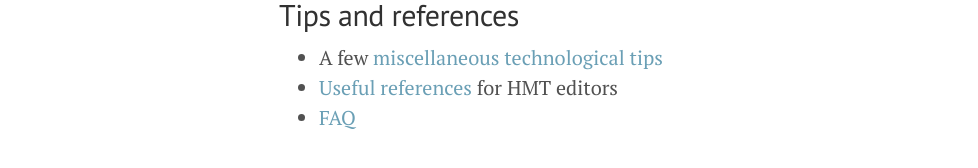
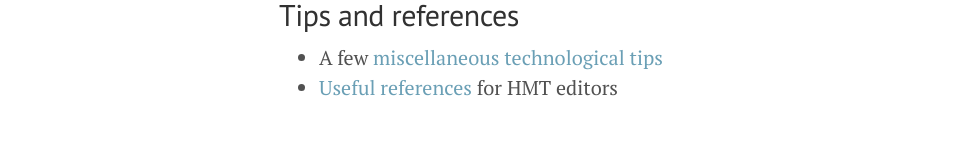
Before and after one commit to homermultitext/hmt-docs, a Jekyll site: the page built from index.md, in a window 1280 px wide. Shown: the part 334-502 px from the top of the page, without its empty margins (1-979 px from the left). Built offline with Jekyll 4.4.1, drawn with Linux system fonts in a browser that asks for light colours.

Commit message:
Mv some more links

```diff
--- a/index.md
+++ b/index.md
@@ -18,4 +18,3 @@ layout: page
 
 - A few [miscellaneous technological tips](tips)
 - [Useful references](references) for HMT editors
-- [FAQ](faq)
```
